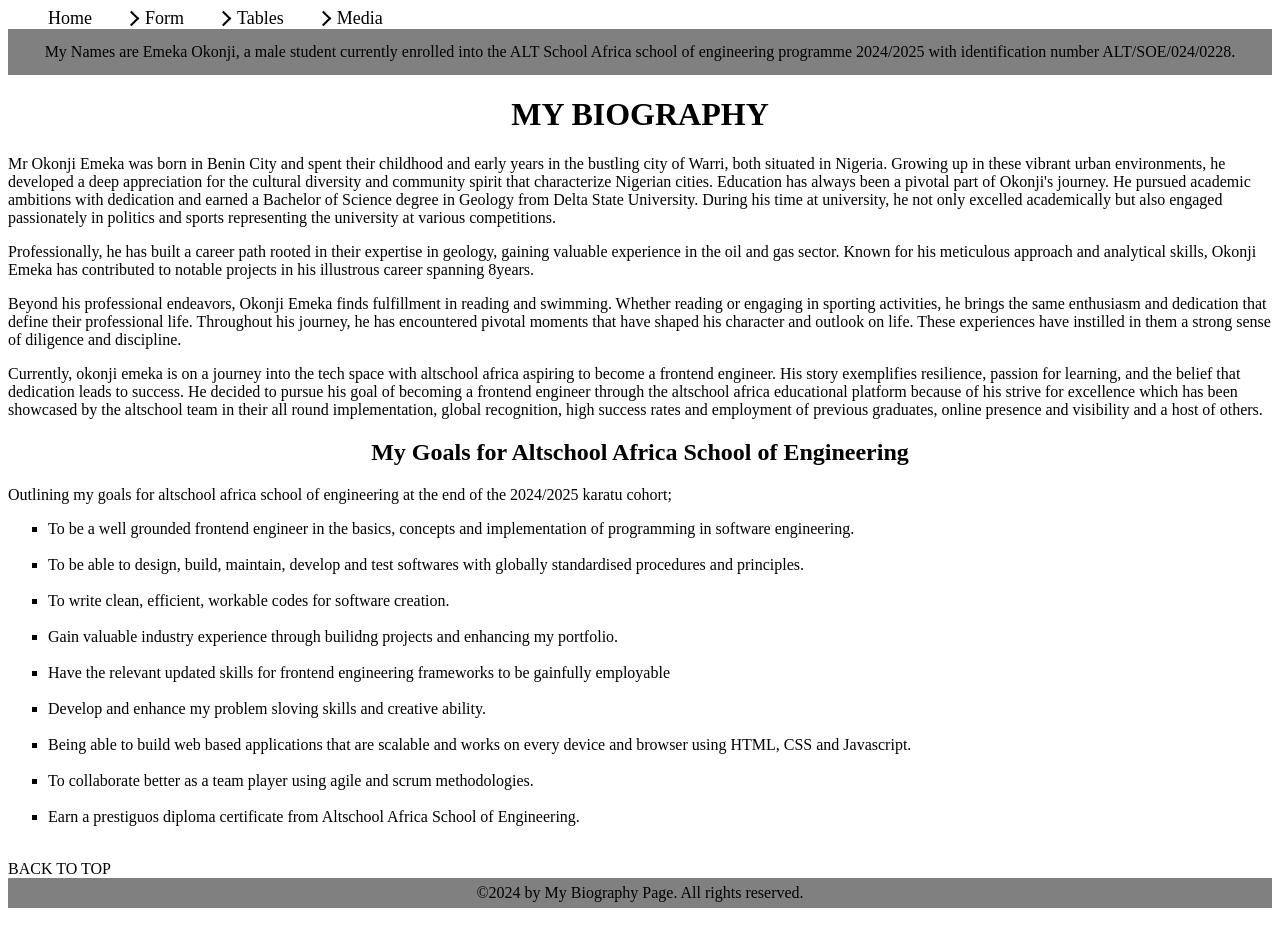
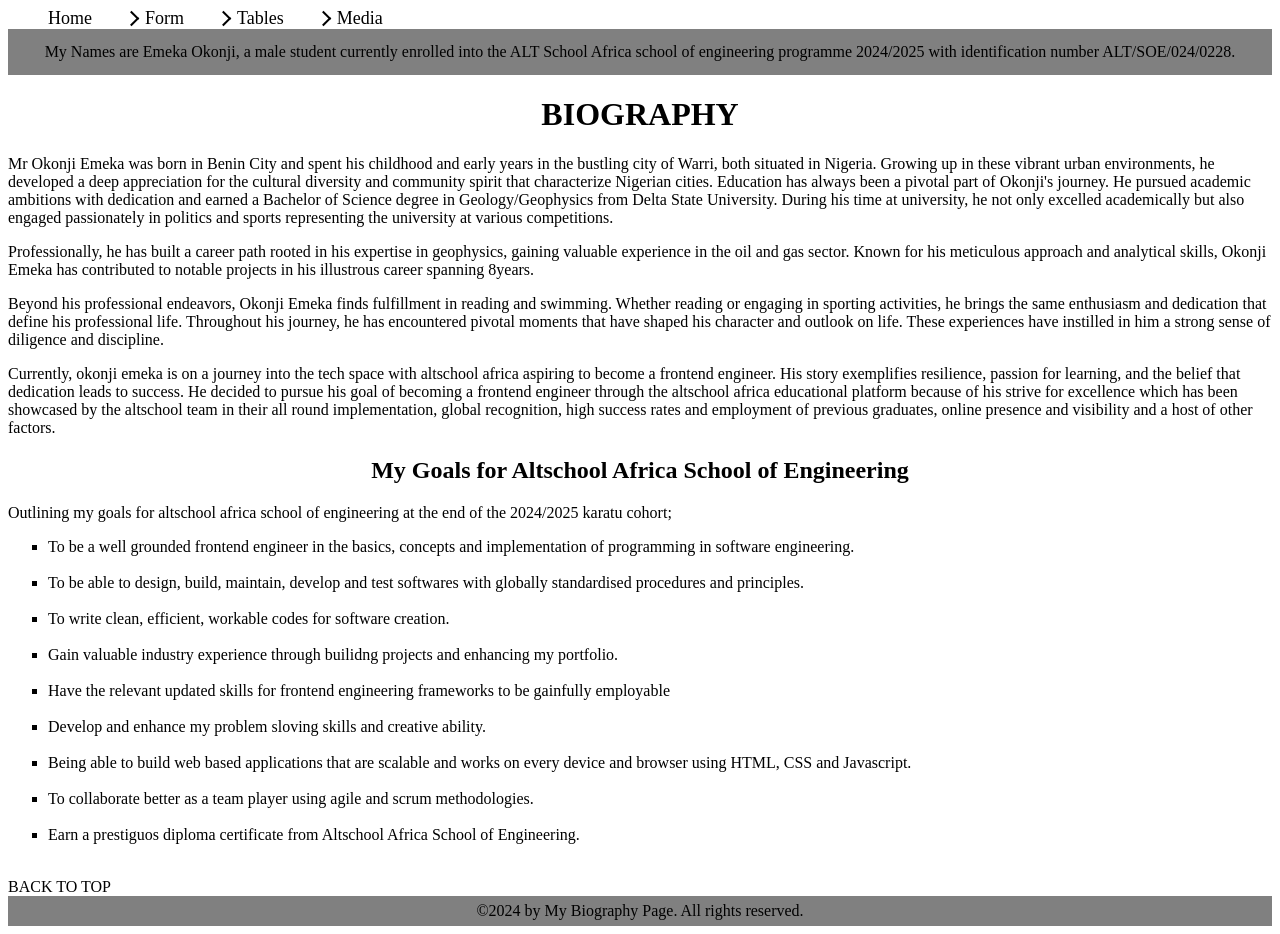
Before and after one commit to okonji-vic/git-test, a plain HTML site: page index.html in a window 1280 px wide. Drawn offline with Linux system fonts and the light colour scheme.

Commit message:
index.html

```diff
--- a/index.html
+++ b/index.html
@@ -46,27 +46,27 @@
     </table>
   </header>
   <main>
-    <h1 align="center">MY BIOGRAPHY</h1>
+    <h1 align="center">BIOGRAPHY</h1>
     <section>
-      <p>Mr Okonji Emeka was born in Benin City and spent their childhood and early years in the bustling city of Warri, both situated in Nigeria. Growing up in these vibrant urban environments, he developed a deep appreciation for the cultural diversity and community spirit that characterize Nigerian cities.
+      <p>Mr Okonji Emeka was born in Benin City and spent his childhood and early years in the bustling city of Warri, both situated in Nigeria. Growing up in these vibrant urban environments, he developed a deep appreciation for the cultural diversity and community spirit that characterize Nigerian cities.
 
        Education has always been a pivotal part of Okonji's journey. He pursued academic ambitions with dedication and earned
-      a Bachelor of Science degree in Geology from Delta State University. During his time at university, he not only
+      a Bachelor of Science degree in Geology/Geophysics from Delta State University. During his time at university, he not only
       excelled academically but also engaged passionately in politics and sports representing the university at various
       competitions.</p>
-      <p>Professionally, he has built a career path rooted in their expertise in geology, gaining valuable experience in the
+      <p>Professionally, he has built a career path rooted in his expertise in geophysics, gaining valuable experience in the
        oil and gas sector. Known for his meticulous approach and analytical skills, Okonji Emeka has contributed to notable
        projects in his illustrous career spanning 8years.</p>
       <p>Beyond his professional endeavors, Okonji Emeka finds fulfillment in reading and swimming. Whether reading or engaging
-       in sporting activities, he brings the same enthusiasm and dedication that define their professional life.
+       in sporting activities, he brings the same enthusiasm and dedication that define his professional life.
       Throughout his journey, he has encountered pivotal moments that have shaped his character and outlook on life.
-      These experiences have instilled in them a strong sense of diligence and discipline.</p>
+      These experiences have instilled in him a strong sense of diligence and discipline.</p>
       <p>Currently, okonji emeka is on a journey into the tech space with altschool
       africa aspiring to become a frontend engineer. His story exemplifies resilience, passion for learning, and the belief that dedication leads
       to success. He decided to pursue his goal of becoming a frontend engineer through the altschool africa educational
       platform because of his strive for excellence which has been showcased by the altschool team in their all round
        implementation, global recognition, high success rates and employment of previous graduates, online presence and
-       visibility and a host of others.</p>
+       visibility and a host of other factors.</p>
     </section>
     <section>
       <h2 align="center">My Goals for Altschool Africa School of Engineering</h2>
```
